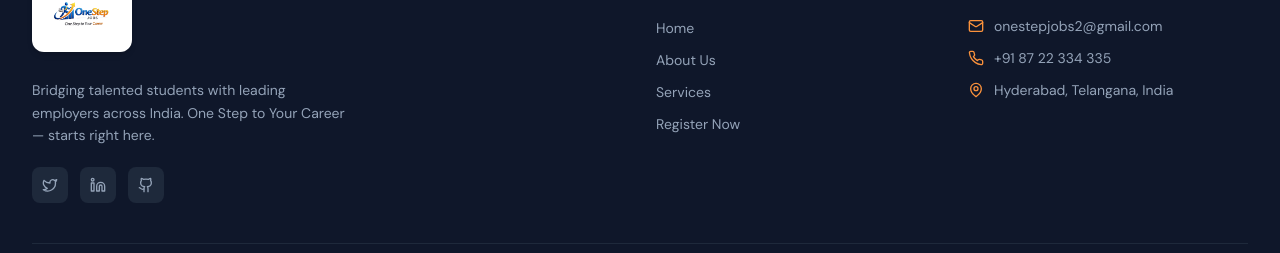
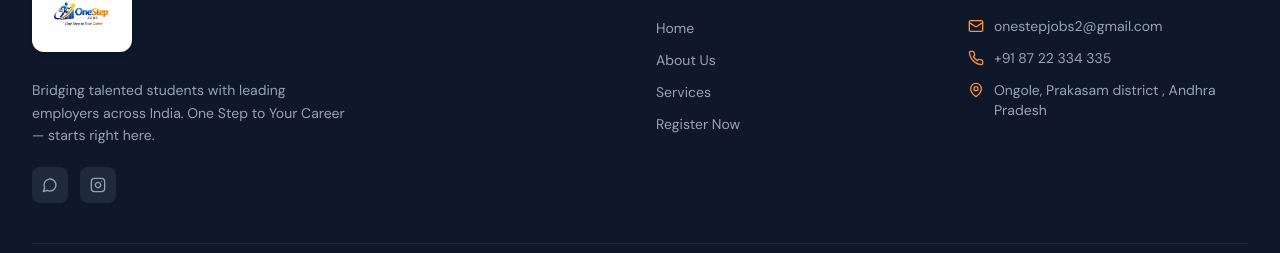
Before and after one commit to mesaichennu/onestepjobs, a React (Vite) app: page / in a window 1280 px wide. Shown: the part 3208-3461 px from the top of the page. Built offline with nearby package versions, Linux system fonts and the light colour scheme; no server answers.

Commit message:
changed address

```diff
--- a/src/components/Footer.tsx
+++ b/src/components/Footer.tsx
@@ -1,5 +1,11 @@
 import { Link } from 'react-router-dom'
-import { Mail, Phone, MapPin, Twitter, Linkedin, Github } from 'lucide-react'
+import { Mail, Phone, MapPin, MessageCircle, Linkedin, Github, Instagram } from 'lucide-react'
+
+const SOCIAL_LINKS = [
+  { icon: MessageCircle, link: 'https://wa.me/918722334335' },
+  { icon: Instagram,   link: 'https://www.instagram.com/one_step_jobs?igsh=bXEzaWU4ZGF0NTEz' },
+]
+
 
 export default function Footer() {
   return (
@@ -18,14 +24,19 @@ export default function Footer() {
               Bridging talented students with leading employers across India.
               One Step to Your Career — starts right here.
             </p>
-            <div className="flex gap-3 mt-5">
-              {[Twitter, Linkedin, Github].map((Icon, i) => (
-                <a key={i} href="#"
-                  className="w-9 h-9 bg-slate-800 hover:bg-brand-600 rounded-lg flex items-center justify-center transition-colors group">
-                  <Icon className="w-4 h-4 text-slate-400 group-hover:text-white transition-colors" />
-                </a>
-              ))}
-            </div>
+           <div className="flex gap-3 mt-5">
+          {SOCIAL_LINKS.map(({ icon: Icon, link }, i) => (
+            <a
+              key={i}
+              href={link}
+              target="_blank"
+              rel="noopener noreferrer"
+              className="w-9 h-9 bg-slate-800 hover:bg-brand-600 rounded-lg flex items-center justify-center transition-colors group"
+            >
+              <Icon className="w-4 h-4 text-slate-400 group-hover:text-white transition-colors" />
+            </a>
+          ))}
+        </div>
           </div>
 
           {/* Links */}
@@ -54,7 +65,7 @@ export default function Footer() {
               {[
                 { Icon: Mail,   text: 'onestepjobs2@gmail.com' },
                 { Icon: Phone,  text: '+91 87 22 334 335' },
-                { Icon: MapPin, text: 'Hyderabad, Telangana, India' },
+                { Icon: MapPin, text: 'Ongole, Prakasam district , Andhra Pradesh' },
               ].map(({ Icon, text }) => (
                 <li key={text} className="flex items-start gap-2.5 text-slate-400 text-sm">
                   <Icon className="w-4 h-4 mt-0.5 text-orange-400 shrink-0" />
--- a/src/components/WhatsAppChat.tsx
+++ b/src/components/WhatsAppChat.tsx
@@ -5,7 +5,7 @@ import { FaWhatsapp } from "react-icons/fa"; // ✅ WhatsApp icon
 export default function WhatsAppChat() {
   const [open, setOpen] = useState(false);
 
-  const phoneNumber = "919876543210"; // replace
+  const phoneNumber = "918722334335"; // replace
   const message = "Hi, I am interested in job opportunities";
 
   const whatsappLink = `https://wa.me/${phoneNumber}?text=${encodeURIComponent(message)}`;
```
